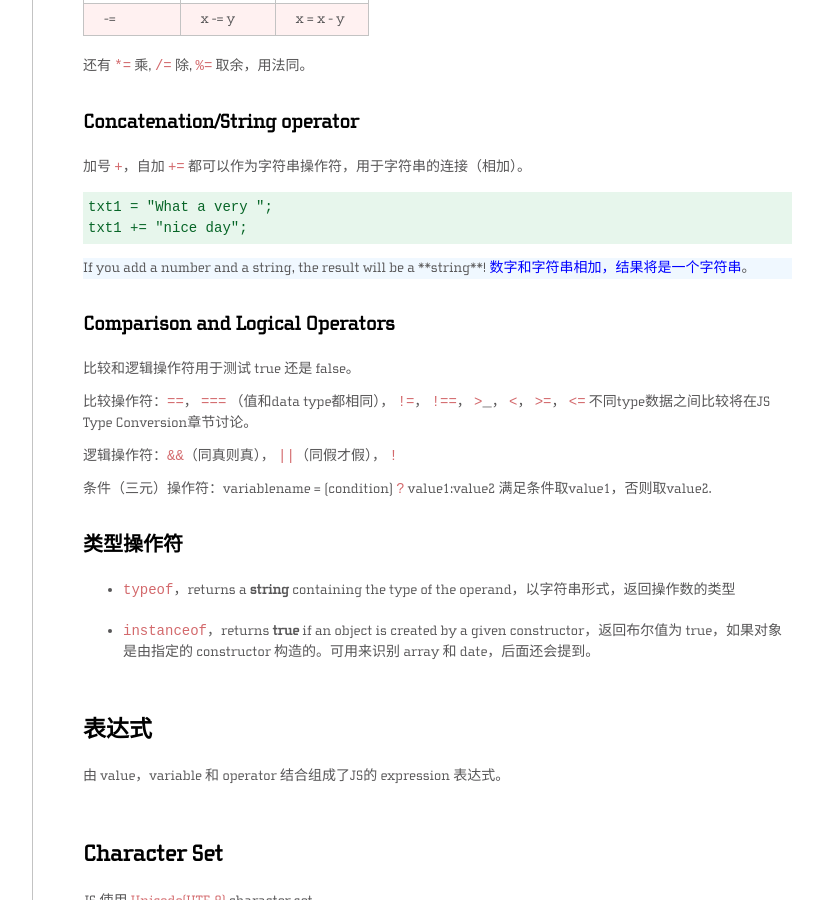
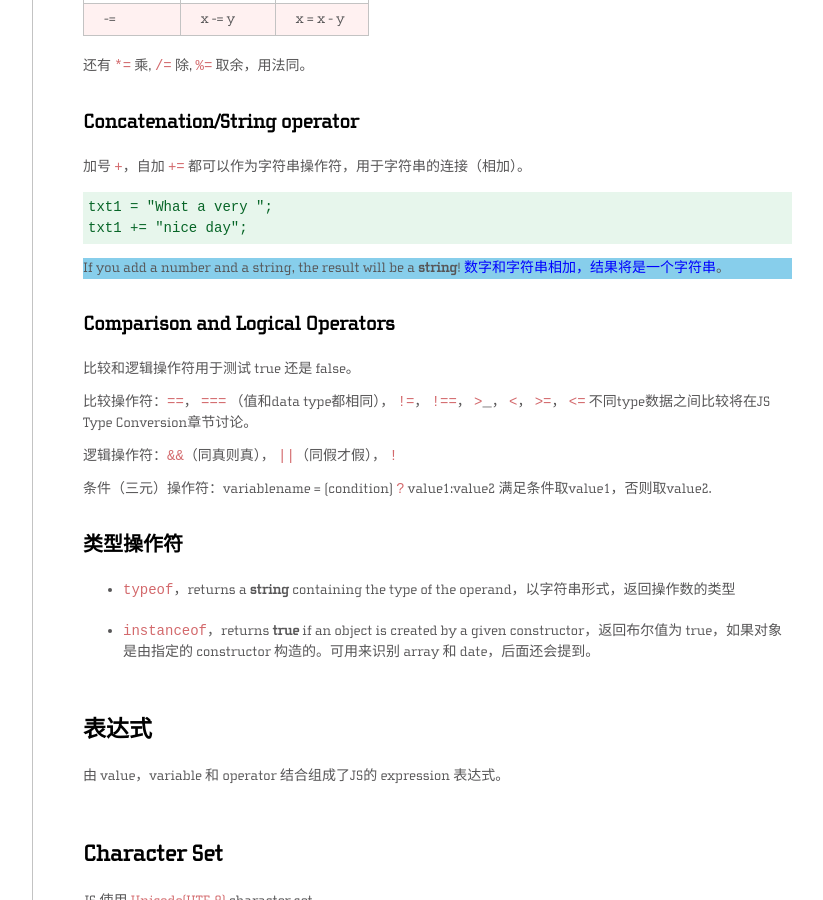
Before and after one commit to Vivi-wu/dive-into-web, a Jekyll site: the page built from _posts/2014-05-01-JavaScript-Syntax.markdown, in a window 1280 px wide and 900 px high, scrolled down 2413 px. Shown: the whole window, without its empty margins (313-1136 px from the left). Built offline with Jekyll 4.4.1, drawn with Linux system fonts in a browser that asks for light colours; nearby versions of some CDN libraries.

Commit message:
adjust again

```diff
--- a/_posts/2014-05-01-JavaScript-Syntax.markdown
+++ b/_posts/2014-05-01-JavaScript-Syntax.markdown
@@ -119,7 +119,7 @@
     txt1 = "What a very ";
     txt1 += "nice day";
 
-<p style="background-color:aliceblue;">If you add a number and a string, the result will be a **string**! <span style="color:blue;">数字和字符串相加，结果将是一个字符串</span>。</p>
+<p style="background-color:skyblue;">If you add a number and a string, the result will be a <strong>string</strong>! <span style="color:blue;">数字和字符串相加，结果将是一个字符串</span>。</p>
 
 ### Comparison and Logical Operators
 
```
